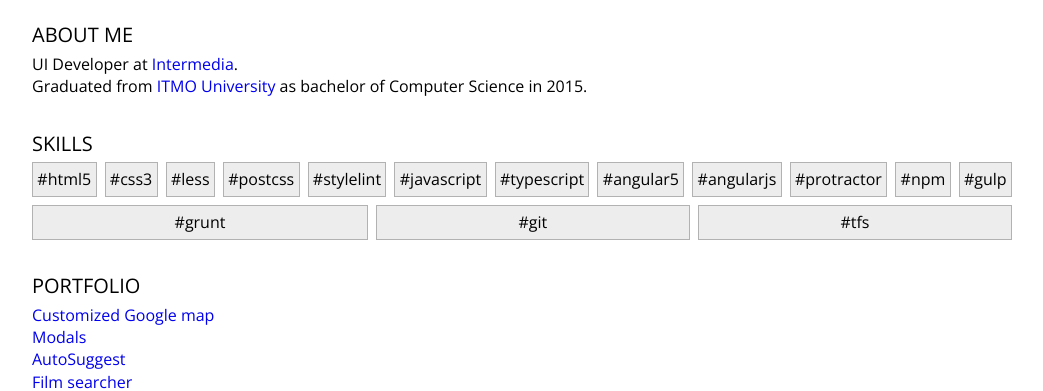
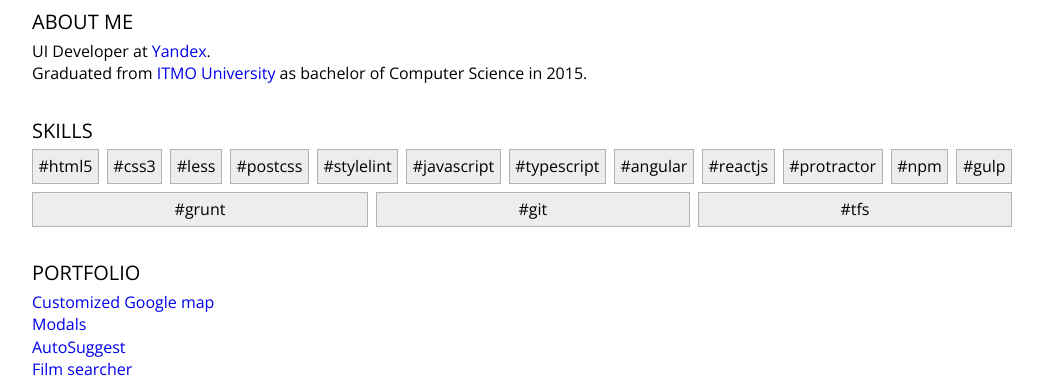
Before and after one commit to baushonok/my_site, a website: page index.html in a window 1280 px wide. Shown: the part 426-817 px from the top of the page, without its empty margins (118-1161 px from the left). Drawn offline with nearby package versions, Linux system fonts and the light colour scheme.

Commit message:
Update avatar and info

```diff
--- a/index.html
+++ b/index.html
@@ -26,7 +26,7 @@
 		<section class="about-me">
 			<h3>About me</h3>
 			<p>
-				UI Developer at <a href="https://www.intermedia.net/" target="_blank">Intermedia</a>.<br />
+				UI Developer at <a href="https://yandex.ru/company/" target="_blank">Yandex</a>.<br />
 				Graduated from <a href="http://en.ifmo.ru/en/" target="_blank">ITMO University</a> as bachelor of Computer Science in 2015.
 			</p>
 		</section>
@@ -55,10 +55,10 @@
 					<a href="https://www.google.ru/search?q=typescript" target="_blank">#typescript</a>
 				</li>
 				<li>
-					<a href="https://www.google.ru/search?q=angular5" target="_blank">#angular5</a>
+					<a href="https://www.google.ru/search?q=angular" target="_blank">#angular</a>
 				</li>
 				<li>
-					<a href="https://www.google.ru/search?q=angularjs" target="_blank">#angularjs</a>
+					<a href="https://www.google.ru/search?q=reactjs" target="_blank">#reactjs</a>
 				</li>
 				<li>
 					<a href="https://www.google.ru/search?q=protractor" target="_blank">#protractor</a>
```
Also changed, not shown: images/avatar.jpg.
